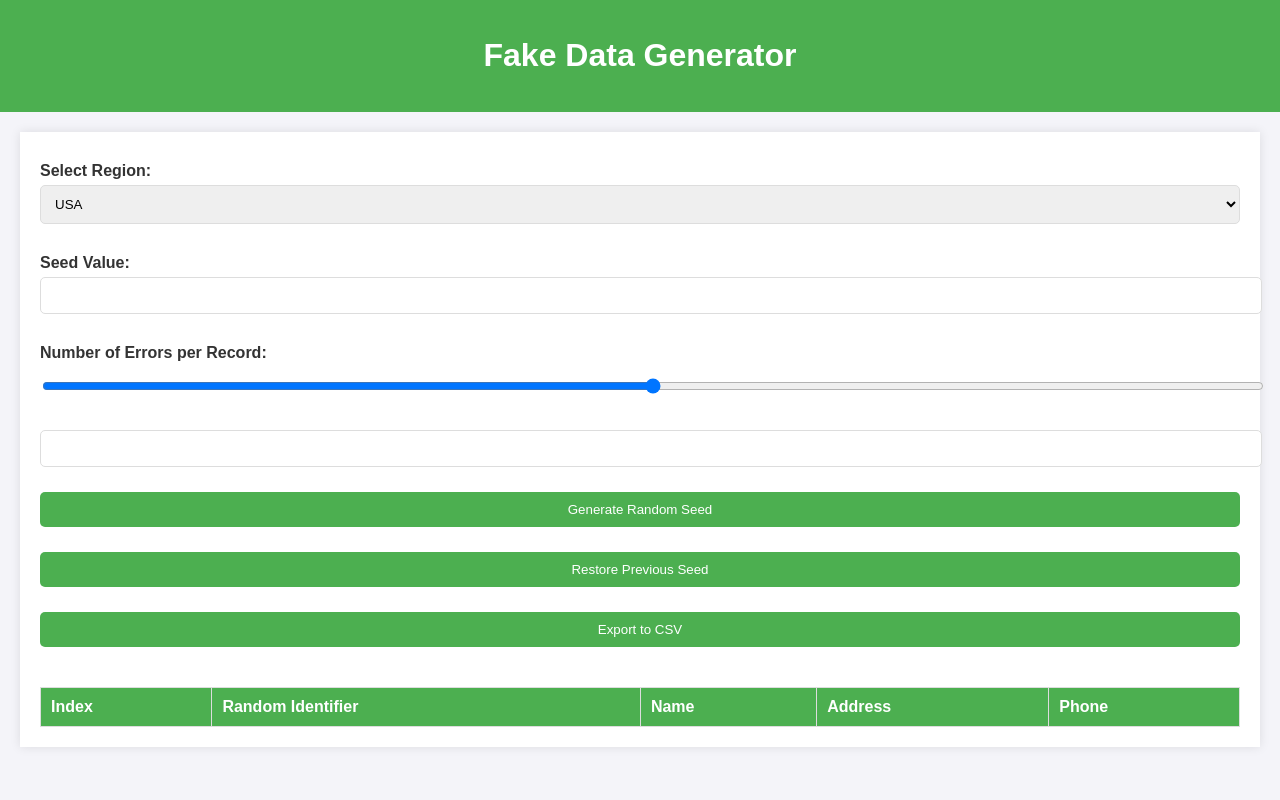
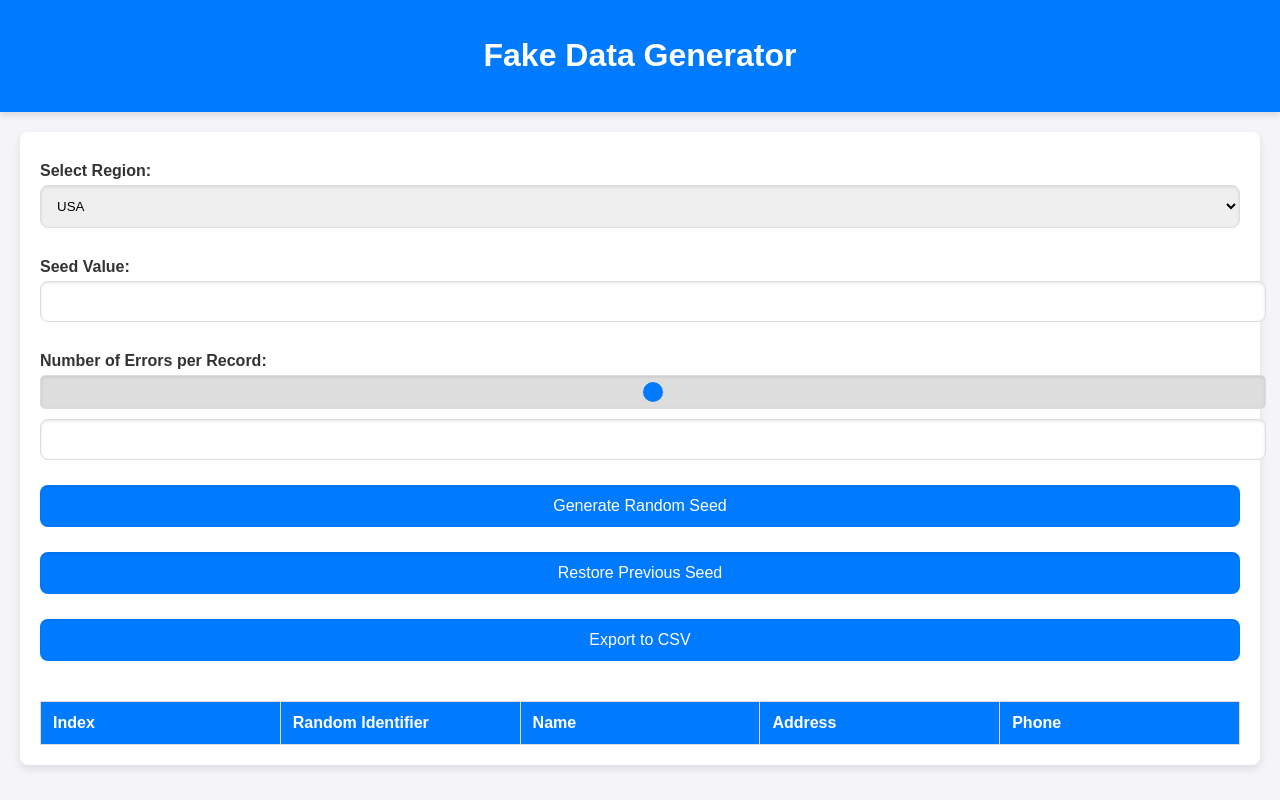
Before and after one commit to evo264714/fake-data-generator, a website: page public/index.html in a window 1280 px wide. Drawn offline with Linux system fonts and the light colour scheme; no server answers.

```diff
--- a/public/script.js
+++ b/public/script.js
@@ -69,7 +69,7 @@
   });
 
   randomSeedButton.addEventListener("click", () => {
-    seedHistory.push(seed); // Save current seed to history
+    seedHistory.push(seed);
     seed = Math.floor(Math.random() * 1000000);
     seedValueInput.value = seed;
     updateData();
@@ -77,7 +77,7 @@
 
   restoreSeedButton.addEventListener("click", () => {
     if (seedHistory.length > 0) {
-      seed = seedHistory.pop(); // Restore previous seed from history
+      seed = seedHistory.pop();
       seedValueInput.value = seed;
       updateData();
     } else {
@@ -131,6 +131,5 @@
     }
   });
 
-  // Initialize with default data
   updateData();
 });
--- a/public/style.css
+++ b/public/style.css
@@ -1,6 +1,5 @@
-
 body {
-    font-family: Arial, sans-serif;
+    font-family: 'Arial', sans-serif;
     background-color: #f4f4f9;
     color: #333;
     margin: 0;
@@ -8,10 +7,11 @@
 }
 
 header {
-    background-color: #4CAF50;
+    background-color: #007bff;
     color: white;
     padding: 1em 0;
     text-align: center;
+    box-shadow: 0 4px 6px rgba(0, 0, 0, 0.1);
 }
 
 .container {
@@ -19,69 +19,102 @@
     margin: 20px auto;
     padding: 20px;
     background-color: white;
-    box-shadow: 0 0 10px rgba(0, 0, 0, 0.1);
+    border-radius: 8px;
+    box-shadow: 0 4px 8px rgba(0, 0, 0, 0.1);
 }
 
 label {
     display: block;
     margin-top: 10px;
-    font-weight: bold;
+    font-weight: 600;
 }
 
 select, input[type="number"], input[type="range"], button {
     width: 100%;
-    padding: 10px;
+    padding: 12px;
     margin-top: 5px;
     margin-bottom: 20px;
     border: 1px solid #ddd;
+    border-radius: 8px;
+    box-shadow: inset 0 1px 3px rgba(0, 0, 0, 0.1);
+}
+
+input[type="range"] {
+    -webkit-appearance: none;
+    background: #ddd;
+    height: 8px;
     border-radius: 5px;
+    margin: 5px 0;
+}
+
+input[type="range"]::-webkit-slider-thumb {
+    -webkit-appearance: none;
+    background: #007bff;
+    height: 20px;
+    width: 20px;
+    border-radius: 50%;
+    cursor: pointer;
+}
+
+input[type="range"]::-moz-range-thumb {
+    background: #007bff;
+    height: 20px;
+    width: 20px;
+    border-radius: 50%;
+    cursor: pointer;
 }
 
 button {
-    background-color: #4CAF50;
+    background-color: #007bff;
     color: white;
     border: none;
     cursor: pointer;
+    font-size: 16px;
+    transition: background-color 0.3s ease;
 }
 
 button:hover {
-    background-color: #45a049;
+    background-color: #0056b3;
 }
 
 table {
     width: 100%;
     border-collapse: collapse;
     margin-top: 20px;
-}
-
-table, th, td {
-    border: 1px solid #ddd;
+    table-layout: fixed;
+    overflow: hidden;
 }
 
 th, td {
-    padding: 10px;
+    padding: 12px;
     text-align: left;
+    border: 1px solid #ddd;
+    overflow: hidden;
+    text-overflow: ellipsis;
+    white-space: nowrap;
 }
 
 th {
-    background-color: #4CAF50;
+    background-color: #007bff;
     color: white;
+    font-weight: 600;
 }
 
 tr:nth-child(even) {
-    background-color: #f2f2f2;
+    background-color: #f9f9f9;
 }
 
 .loader {
     display: none;
     border: 8px solid #f3f3f3;
     border-radius: 50%;
-    border-top: 8px solid #4CAF50;
+    border-top: 8px solid #007bff;
     width: 60px;
     height: 60px;
-    animation: spin 2s linear infinite;
+    animation: spin 1.5s linear infinite;
     margin: 20px auto;
 }
+
 @keyframes spin {
     0% { transform: rotate(0deg); }
     100% { transform: rotate(360deg); }
```
Also changed, not shown: src/dataGenerator.js (+20 -19 lines).
